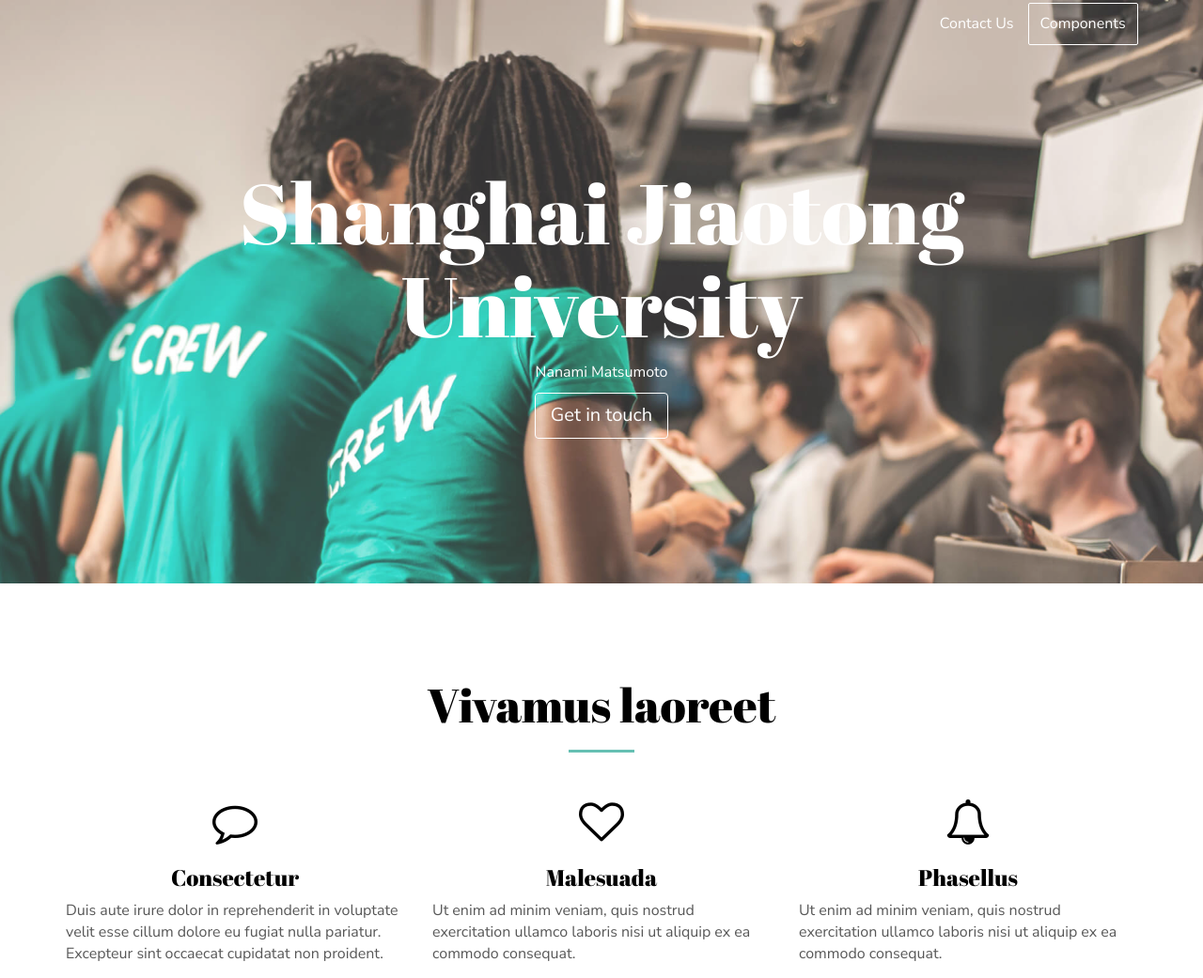
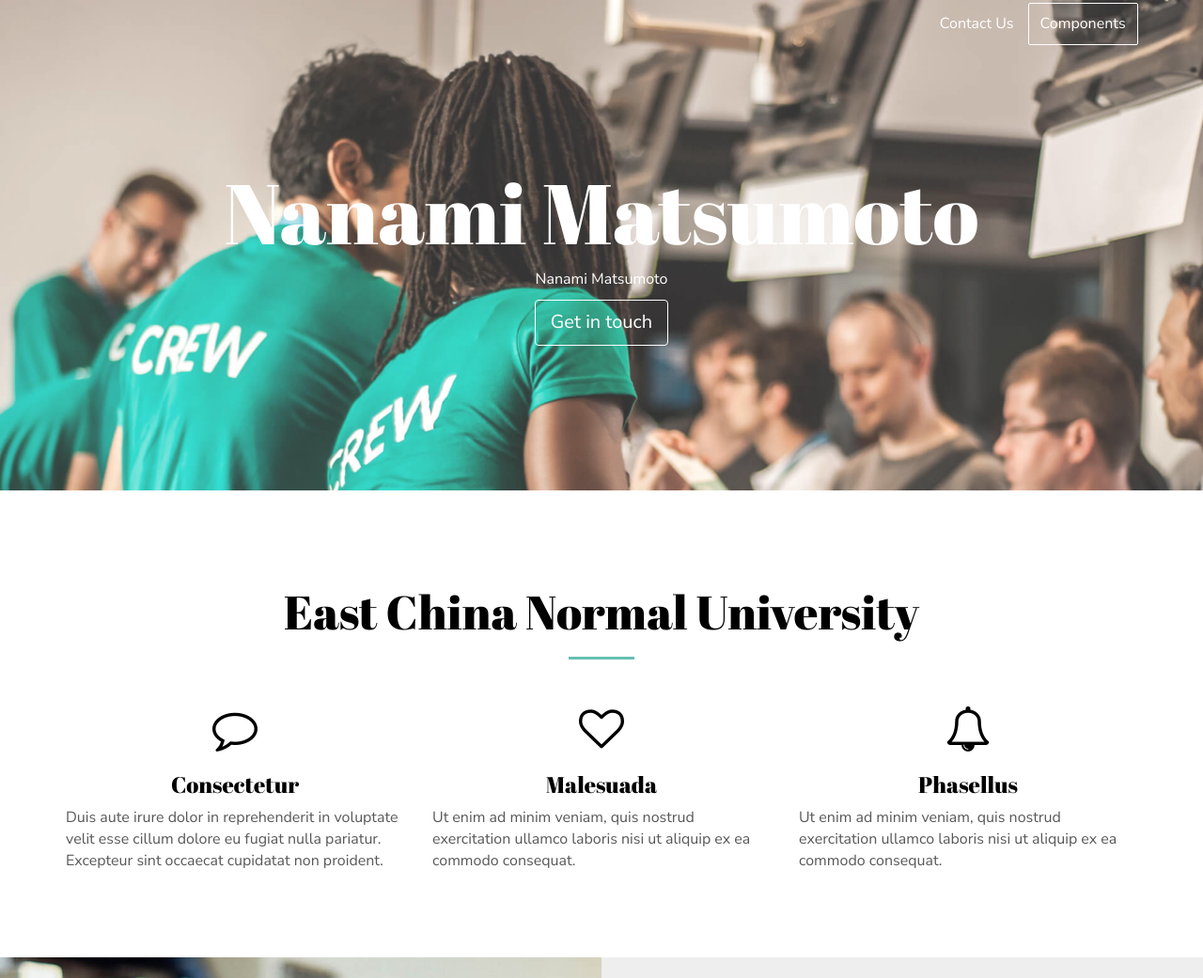
Before and after one commit to qi1hai3/web, a plain HTML site: page index.html in a window 1280 px wide. Shown: the top 1041 px of the page at 94% size. Drawn offline with Linux system fonts and the light colour scheme; some packages are replaced by stand-ins of ours.

Commit message:
Update index.html

```diff
--- a/index.html
+++ b/index.html
@@ -61,7 +61,7 @@
     <div class="container">
         <div class="row">
             <div class="col-xs-12">
-                <h1>Shanghai Jiaotong University </h1>
+                <h1>Nanami Matsumoto</h1>
                 <p class="">Nanami Matsumoto</p>
                 <a href="#contact-section-container" class="btn btn-primary btn-lg anchor-link" title="">Get in touch</a>
             </div>
@@ -73,7 +73,7 @@
     <div class="container">
         <div class="row">
             <div class="col-xs-12 col-md-12 section-container-spacer">
-                <h2 class="text-center">Vivamus laoreet</h2>
+                <h2 class="text-center">East China Normal University</h2>
             </div>
         </div>
         <div class="row">
```
